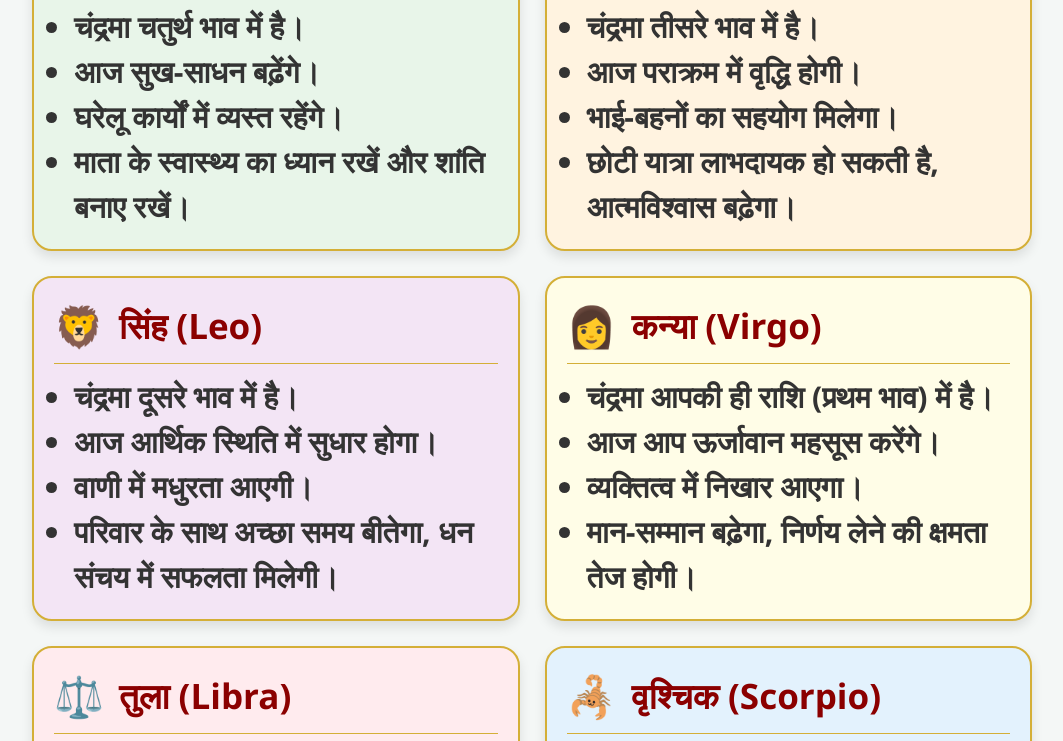
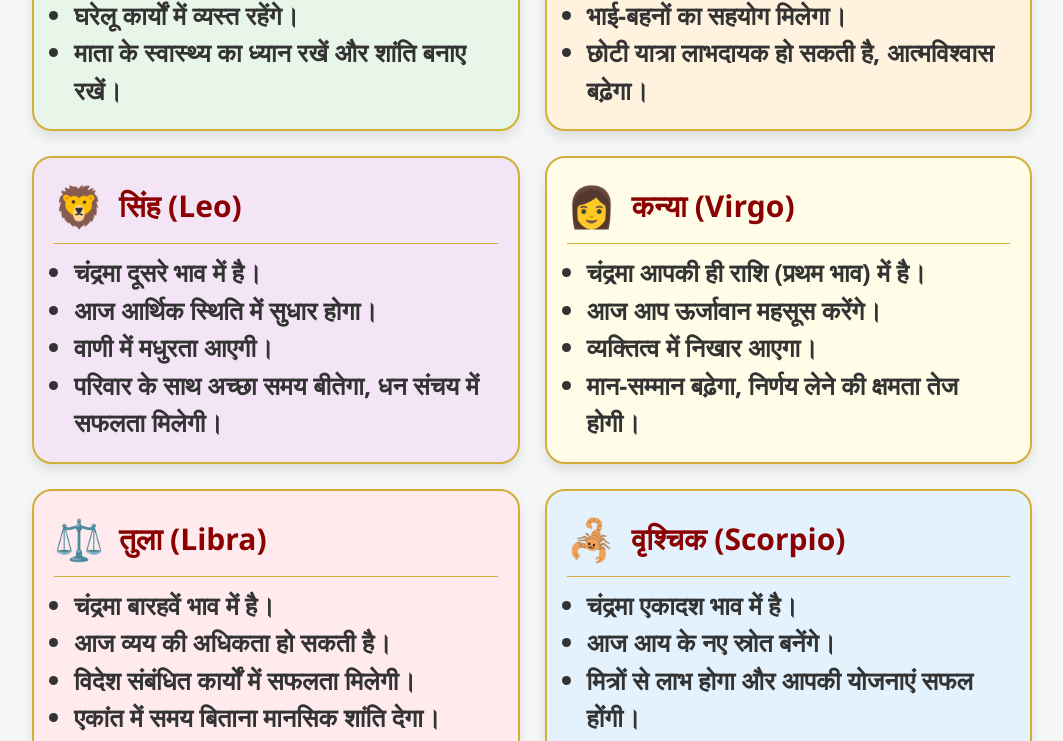
Before and after one commit to neerajsml1978-alt/Kalchakra, a plain HTML site: page index.html in a window 1280 px wide. Shown: the part 612-1353 px from the top of the page, without its empty margins (108-1171 px from the left). Drawn offline with nearby package versions, Linux system fonts and the light colour scheme.

Commit message:
Update style.css

```diff
--- a/style.css
+++ b/style.css
@@ -45,13 +45,13 @@ body {
 }
 
 .rashi-icon { font-size: 40px; margin-right: 15px; }
-.card-header h3 { margin: 0; color: #8b0000; font-size: 35px; }
+.card-header h3 { margin: 0; color: #8b0000; font-size: 30px; }
 
 .analysis-list {
     list-style-type: disc;
     padding-left: 20px;
     margin: 0;
-    font-size: 30px;
+    font-size: 25px;
     font-weight: 1000;
     color: #333;
     line-height: 1.5;
```
